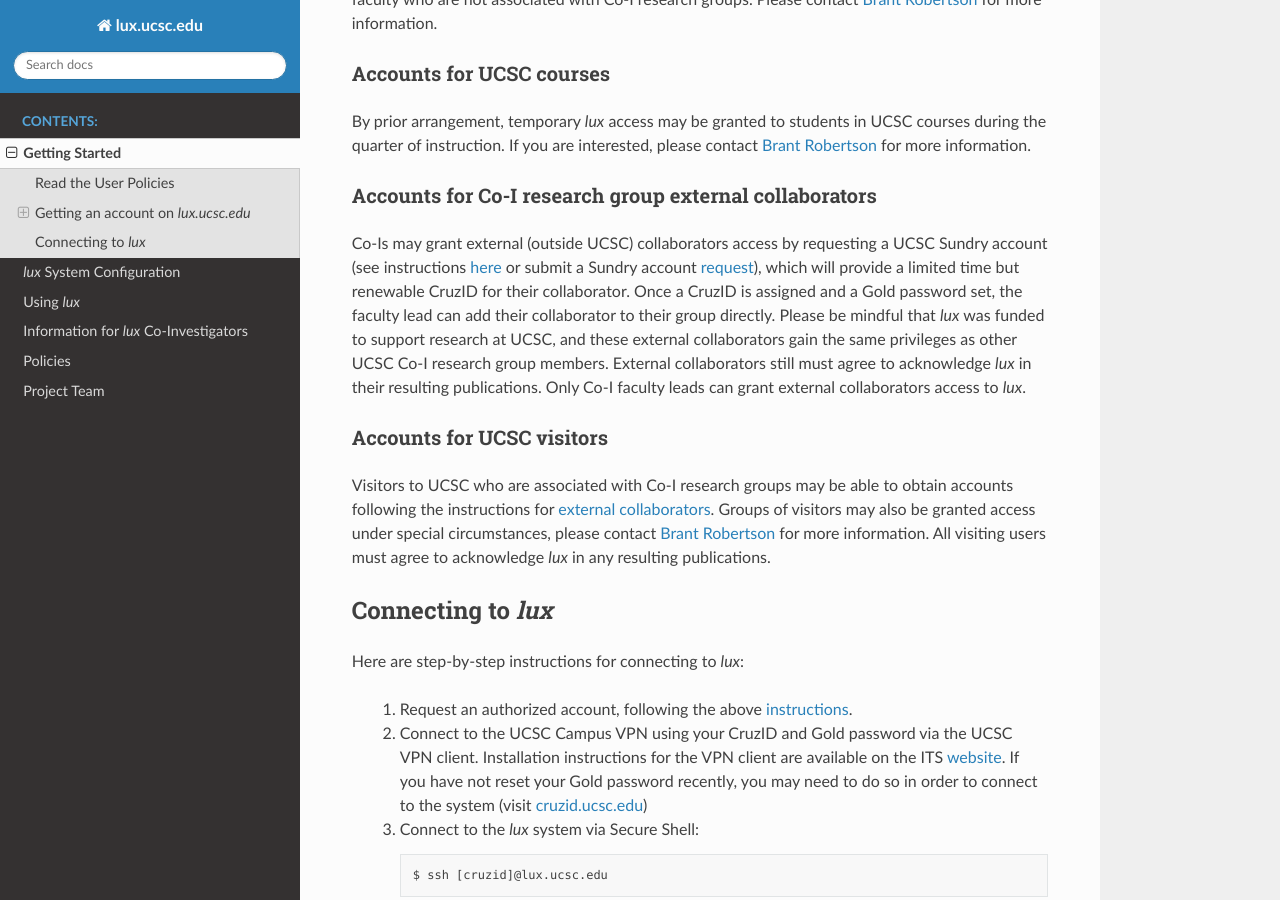
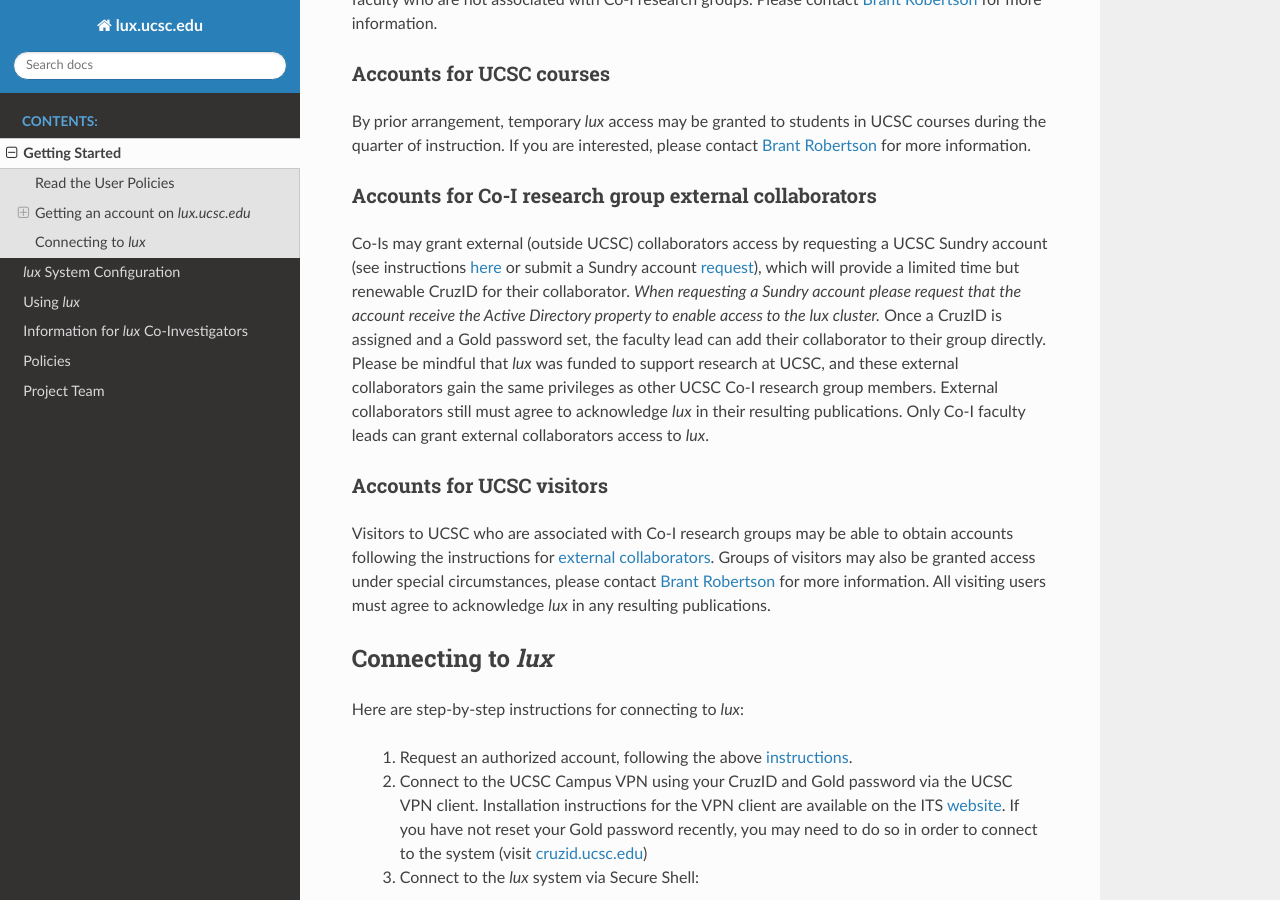
Before and after one commit to brantr/lux-website, a Sphinx documentation site: the page built from docs/source/getting_started.rst, in a window 1280 px wide and 900 px high, scrolled down 744 px. Built offline with Sphinx 7.4.7 and the Read the Docs theme 2.0.0, drawn with Linux system fonts in a browser that asks for light colours.

Commit message:
Added info about the Active Directory property needed for sundry accounts.

```diff
--- a/docs/source/getting_started.rst
+++ b/docs/source/getting_started.rst
@@ -42,7 +42,7 @@ By prior arrangement, temporary *lux* access may be granted to students in UCSC
 
 Accounts for Co-I research group external collaborators
 -------------------------------------------------------
-Co-Is may grant external (outside UCSC) collaborators access by requesting a UCSC Sundry account (see instructions `here <https://its.ucsc.edu/accounts/forms.html>`_ or submit a Sundry account `request <https://ucsc.service-now.com/nav_to.do?uri=com.glideapp.servicecatalog_cat_item_view.do?sysparm_id=1141fa213c9799008065d4c384368f19&sysparm_stack=no>`_), which will provide a limited time but renewable CruzID for their collaborator. Once a CruzID is assigned and a Gold password set, the faculty lead can add their collaborator to their group directly. Please be mindful that *lux* was funded to support research at UCSC, and these external collaborators gain the same privileges as other UCSC Co-I research group members. External collaborators still must agree to acknowledge *lux* in their resulting publications.  Only Co-I faculty leads can grant external collaborators access to *lux*.
+Co-Is may grant external (outside UCSC) collaborators access by requesting a UCSC Sundry account (see instructions `here <https://its.ucsc.edu/accounts/forms.html>`_ or submit a Sundry account `request <https://ucsc.service-now.com/nav_to.do?uri=com.glideapp.servicecatalog_cat_item_view.do?sysparm_id=1141fa213c9799008065d4c384368f19&sysparm_stack=no>`_), which will provide a limited time but renewable CruzID for their collaborator. *When requesting a Sundry account please request that the account receive the Active Directory property to enable access to the lux cluster.* Once a CruzID is assigned and a Gold password set, the faculty lead can add their collaborator to their group directly. Please be mindful that *lux* was funded to support research at UCSC, and these external collaborators gain the same privileges as other UCSC Co-I research group members. External collaborators still must agree to acknowledge *lux* in their resulting publications.  Only Co-I faculty leads can grant external collaborators access to *lux*.
 
 Accounts for UCSC visitors
 --------------------------
```
